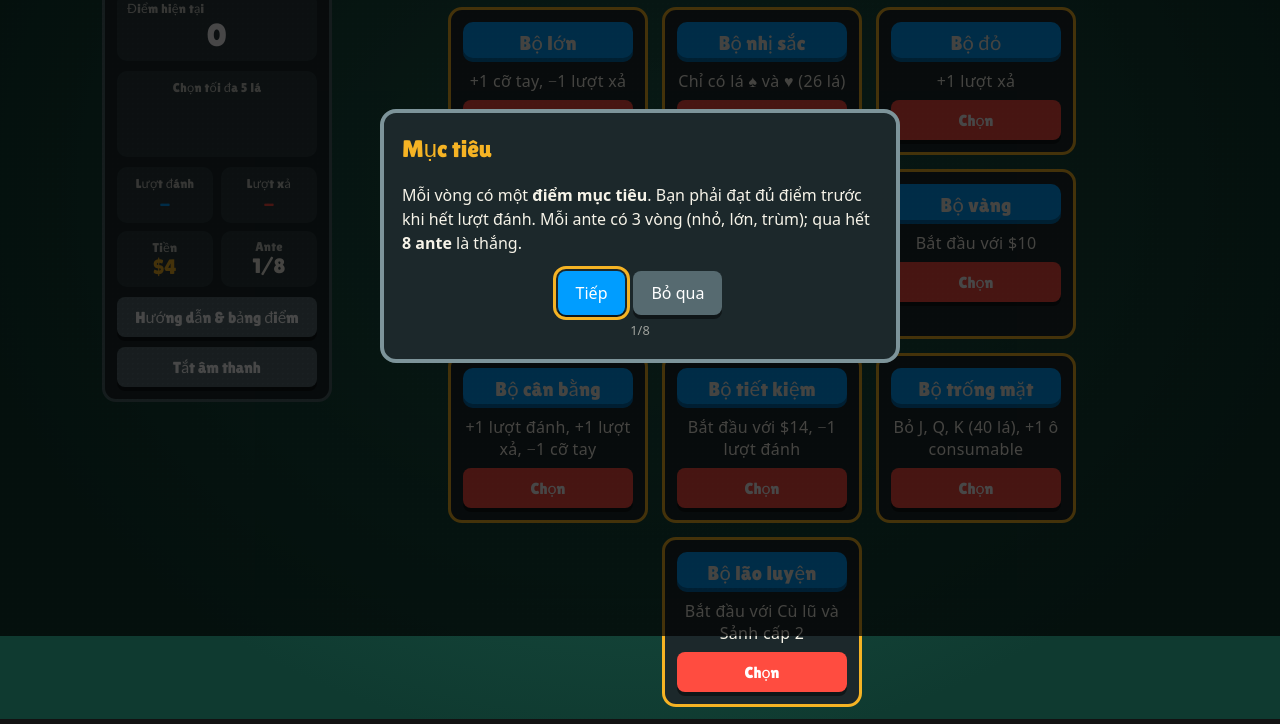
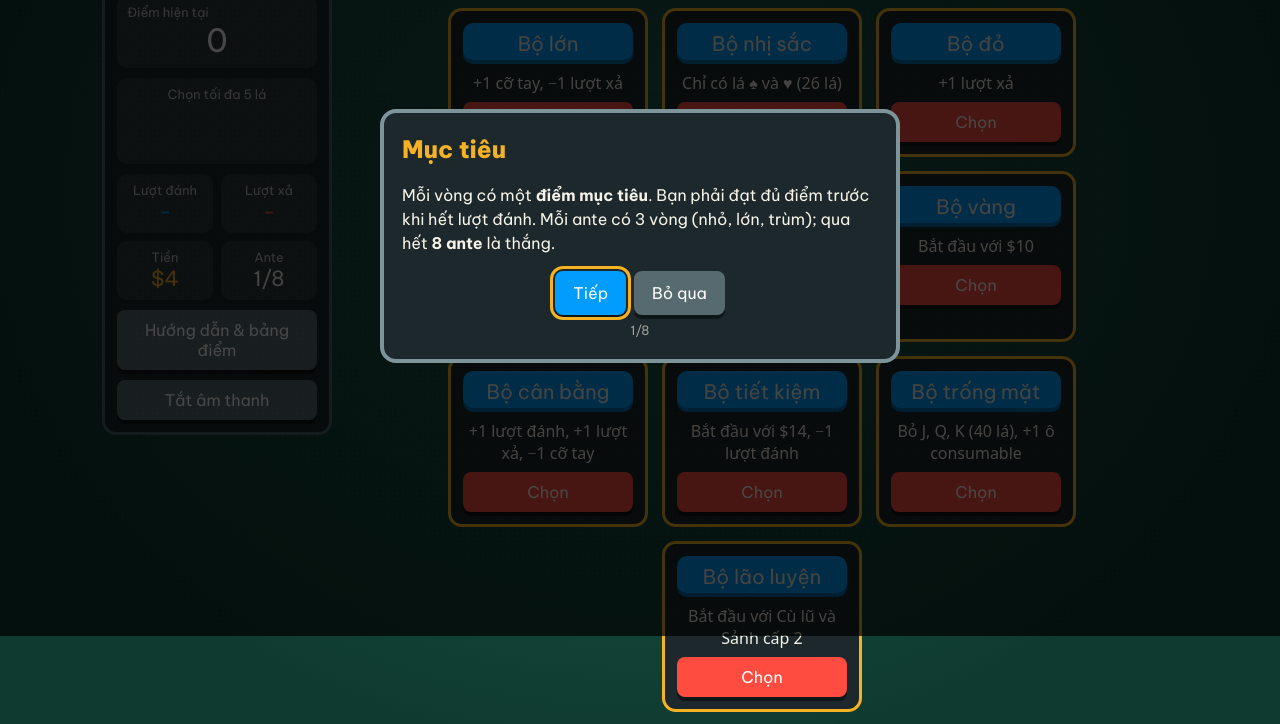
Before and after one commit to xuaantruongfw1612/balatro-fake, a plain HTML site: page index.html in a window 1280 px wide. Shown: the part 164-888 px from the top of the page. Drawn offline with Linux system fonts and the light colour scheme.

Commit message:
font Be Vietnam Pro

```diff
--- a/index.html
+++ b/index.html
@@ -4,7 +4,7 @@
 <meta charset="utf-8">
 <meta name="viewport" content="width=device-width, initial-scale=1, viewport-fit=cover">
 <title>Bài Joker – game poker roguelike</title>
-<link href="https://fonts.googleapis.com/css2?family=Lilita+One&display=swap" rel="stylesheet">
+<link href="https://fonts.googleapis.com/css2?family=Be+Vietnam+Pro:wght@400;500;600;700;800&display=swap" rel="stylesheet">
 <style>
 :root{--felt:#1f5c4d;--felt2:#0f3a30;--panel:#2b3b3f;--panel2:#1c282b;--red:#ff4c40;--blue:#009dff;--gold:#f5b324;--card:#f4f1e6;--ink:#1a1d24;--txt:#f6f3e8;--ok:#4bc292;
 box-sizing:border-box;padding-top:env(safe-area-inset-top,0px);padding-bottom:env(safe-area-inset-bottom,0px);color-scheme:dark}
@@ -12,7 +12,7 @@ box-sizing:border-box;padding-top:env(safe-area-inset-top,0px);padding-bottom:en
 :root[data-theme="dark"]{--felt:#1f5c4d}
 html{scroll-padding-top:env(safe-area-inset-top,0px)}
 *{box-sizing:border-box}
-body{margin:0;min-height:100vh;background:radial-gradient(ellipse at 50% 40%,var(--felt) 0%,var(--felt2) 75%);color:var(--txt);font-family:'Lilita One','Trebuchet MS',system-ui,sans-serif;letter-spacing:.02em;overflow-x:hidden}
+body{margin:0;min-height:100vh;background:radial-gradient(ellipse at 50% 40%,var(--felt) 0%,var(--felt2) 75%);color:var(--txt);font-family:'Be Vietnam Pro','Segoe UI',system-ui,sans-serif;letter-spacing:0;overflow-x:hidden}
 body:before{content:"";position:fixed;inset:0;pointer-events:none;opacity:.08;background-image:radial-gradient(#fff 1px,transparent 1px);background-size:5px 5px;mix-blend-mode:overlay}
 button{font:inherit;color:#fff;border:0;border-radius:8px;padding:10px 18px;cursor:pointer;box-shadow:0 4px 0 rgba(0,0,0,.45);transition:transform .08s}
 button:active:not(:disabled){transform:translateY(3px);box-shadow:0 1px 0 rgba(0,0,0,.45)}
@@ -59,8 +59,8 @@ button:focus-visible,.card:focus-visible{outline:3px solid var(--gold);outline-o
 .bl.cur{opacity:1;border-color:var(--gold)}
 .modal{position:fixed;inset:0;background:rgba(0,0,0,.72);display:flex;align-items:center;justify-content:center;padding:14px;z-index:20}
 .fx{position:fixed;inset:0;pointer-events:none;z-index:30;overflow:hidden}.float{position:absolute;font-size:1.45rem;color:var(--gold);text-shadow:2px 2px #321;animation:floatUp .9s ease-out forwards;white-space:nowrap}.float.blue{color:#7ed7ff}.float.red{color:#ff827c}.float.big{font-size:2.2rem}@keyframes floatUp{0%{opacity:0;transform:translate(-50%,10px) scale(.7)}15%{opacity:1}100%{opacity:0;transform:translate(-50%,-90px) scale(1.15)}}
-.mb{background:var(--panel2);border:4px solid #7d949a;border-radius:16px;max-width:520px;width:100%;max-height:90vh;overflow:auto;padding:18px;font-family:system-ui,sans-serif;letter-spacing:0;line-height:1.5}
-.mb h2{font-family:'Lilita One',sans-serif;font-weight:400;margin:0 0 8px;color:var(--gold)}
+.mb{background:var(--panel2);border:4px solid #7d949a;border-radius:16px;max-width:520px;width:100%;max-height:90vh;overflow:auto;padding:18px;font-family:'Be Vietnam Pro','Segoe UI',system-ui,sans-serif;letter-spacing:0;line-height:1.5}
+.mb h2{font-family:'Be Vietnam Pro','Segoe UI',system-ui,sans-serif;font-weight:800;margin:0 0 8px;color:var(--gold)}
 .mb table{width:100%;border-collapse:collapse;font-size:.9rem}.mb td,.mb th{padding:4px 6px;text-align:left;border-bottom:1px solid #3d5257}
 .top{display:flex;justify-content:space-between;align-items:center;margin-bottom:6px}
 .msg{min-height:1.4rem;text-align:center;color:var(--gold)}.card.e-glass{background:#d4f1ff}.card.e-gold{background:#ffe27a}.card.s-red{border-color:#ff4c40;border-width:3px}.card.e-steel{background:#c7d0d6}.card.s-gold{border-color:#f5b324;border-width:3px}.card.s-blue{border-color:#009dff;border-width:3px}.card.s-purple{border-color:#a24cff;border-width:3px}.card:hover:not(.sel){transform:translateY(-6px) rotate(-2deg)}.joker:hover{transform:rotate(2deg)}@keyframes pop{0%{transform:scale(1.25)}100%{transform:scale(1)}}.cm span{animation:pop .15s}@media (prefers-reduced-motion:reduce){.cm span{animation:none}.card:hover:not(.sel),.joker:hover{transform:none}}
```
